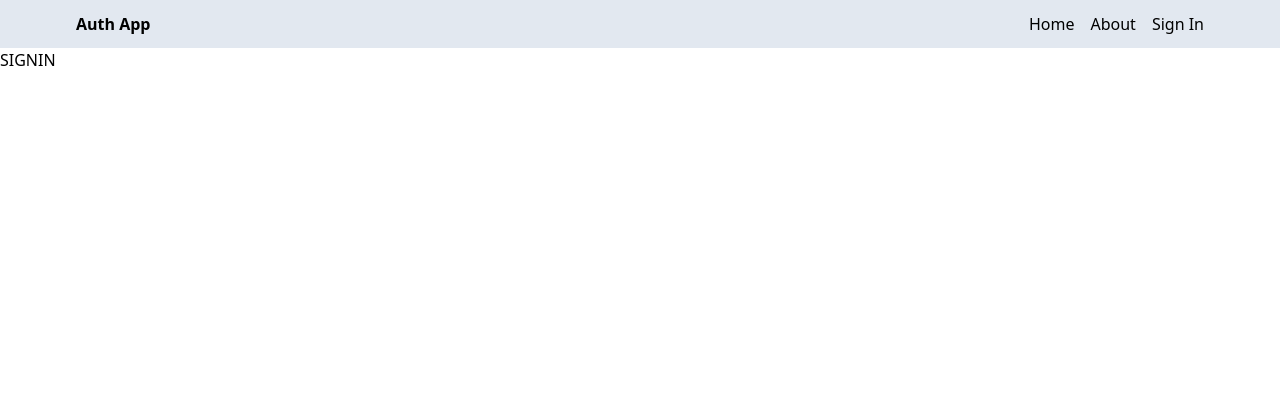
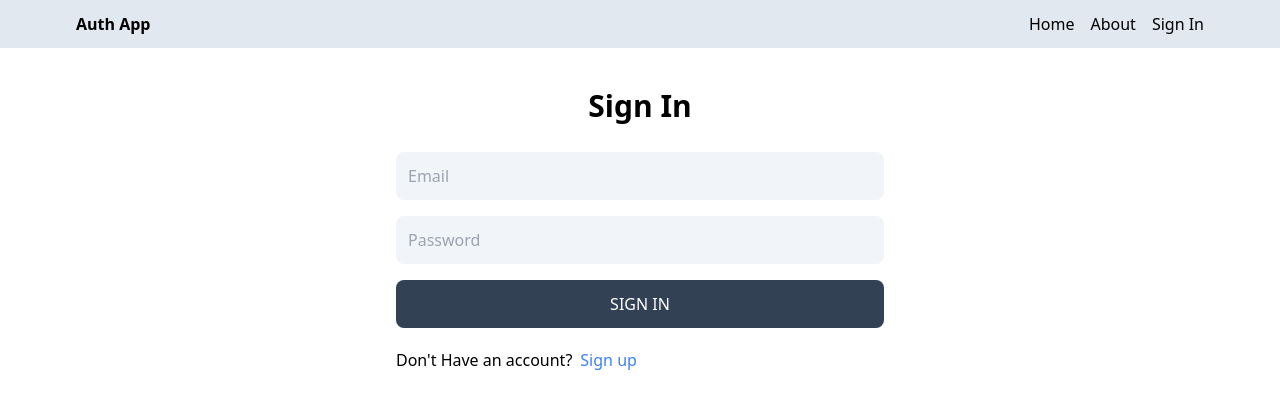
Before and after one commit to alperenaktug/MernAuth, a React (Vite) app in the folder client/: page /sign-in in a window 1280 px wide. Shown: the top 408 px of the page. Built offline with nearby package versions, Linux system fonts and the light colour scheme.

Commit message:
complate the sign in page functionality

```diff
--- a/client/src/pages/SignIn.jsx
+++ b/client/src/pages/SignIn.jsx
@@ -1,3 +1,73 @@
+import { useState } from "react";
+import { Link, useNavigate } from "react-router-dom";
+
 export default function SignIn() {
-  return <div>SIGNIN</div>;
+  const [formData, setFormData] = useState({});
+  const [error, setError] = useState(false);
+  const [loading, setLoading] = useState(false);
+  const navigate = useNavigate();
+  const handleChange = (e) => {
+    setFormData({ ...formData, [e.target.id]: e.target.value });
+  };
+
+  const handleSubmit = async (e) => {
+    e.preventDefault();
+    try {
+      setLoading(true);
+      setError(false);
+      const res = await fetch("/api/auth/signin", {
+        method: "POST",
+        headers: {
+          "Content-Type": "application/json",
+        },
+        body: JSON.stringify(formData),
+      });
+      const data = await res.json();
+
+      setLoading(false);
+      if (data.success === false) {
+        setError(true);
+        return;
+      }
+      navigate("/");
+    } catch (error) {
+      setLoading(false);
+      setError(true);
+    }
+  };
+
+  return (
+    <div className="p-3 max-w-lg mx-auto">
+      <h1 className="text-3xl text-center font-semibold my-7">Sign In</h1>
+      <form onSubmit={handleSubmit} className="flex flex-col gap-4">
+        <input
+          type="email"
+          placeholder="Email"
+          id="email"
+          className="bg-slate-100 p-3 rounded-lg"
+          onChange={handleChange}
+        />
+        <input
+          type="password"
+          placeholder="Password"
+          id="password"
+          className="bg-slate-100 p-3 rounded-lg"
+          onChange={handleChange}
+        />
+        <button
+          disabled={loading}
+          className="bg-slate-700 text-white p-3 rounded-lg uppercase hover:opacity-95 disabled:opacity-80"
+        >
+          {loading ? "Loading..." : "Sign In"}
+        </button>
+      </form>
+      <div className="flex gap-2 mt-5">
+        <p>Don{"'"}t Have an account?</p>
+        <Link to="/sign-in" className="text-blue-500">
+          Sign up
+        </Link>
+      </div>
+      <p className="text-red-700 mt-5">{error && "Something went wrong!"}</p>
+    </div>
+  );
 }
--- a/client/src/pages/SignUp.jsx
+++ b/client/src/pages/SignUp.jsx
@@ -1,11 +1,11 @@
-import { set } from "mongoose";
 import { useState } from "react";
-import { Link } from "react-router-dom";
+import { Link, useNavigate } from "react-router-dom";
 
 export default function SignUp() {
   const [formData, setFormData] = useState({});
   const [error, setError] = useState(false);
   const [loading, setLoading] = useState(false);
+  const navigate = useNavigate();
   const handleChange = (e) => {
     setFormData({ ...formData, [e.target.id]: e.target.value });
   };
@@ -29,6 +29,7 @@ export default function SignUp() {
         setError(true);
         return;
       }
+      navigate("/sign-in");
     } catch (error) {
       setLoading(false);
       setError(true);
```
